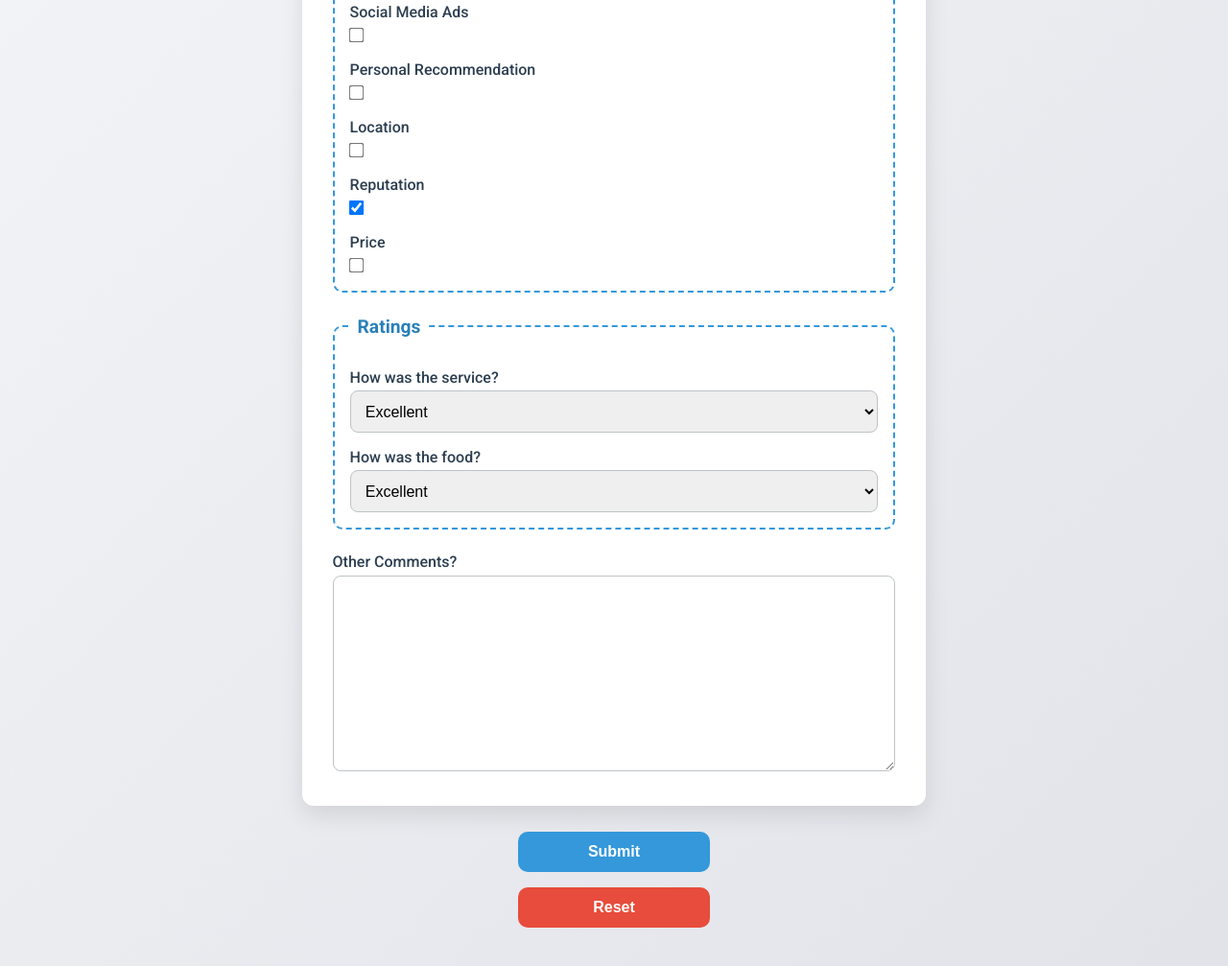
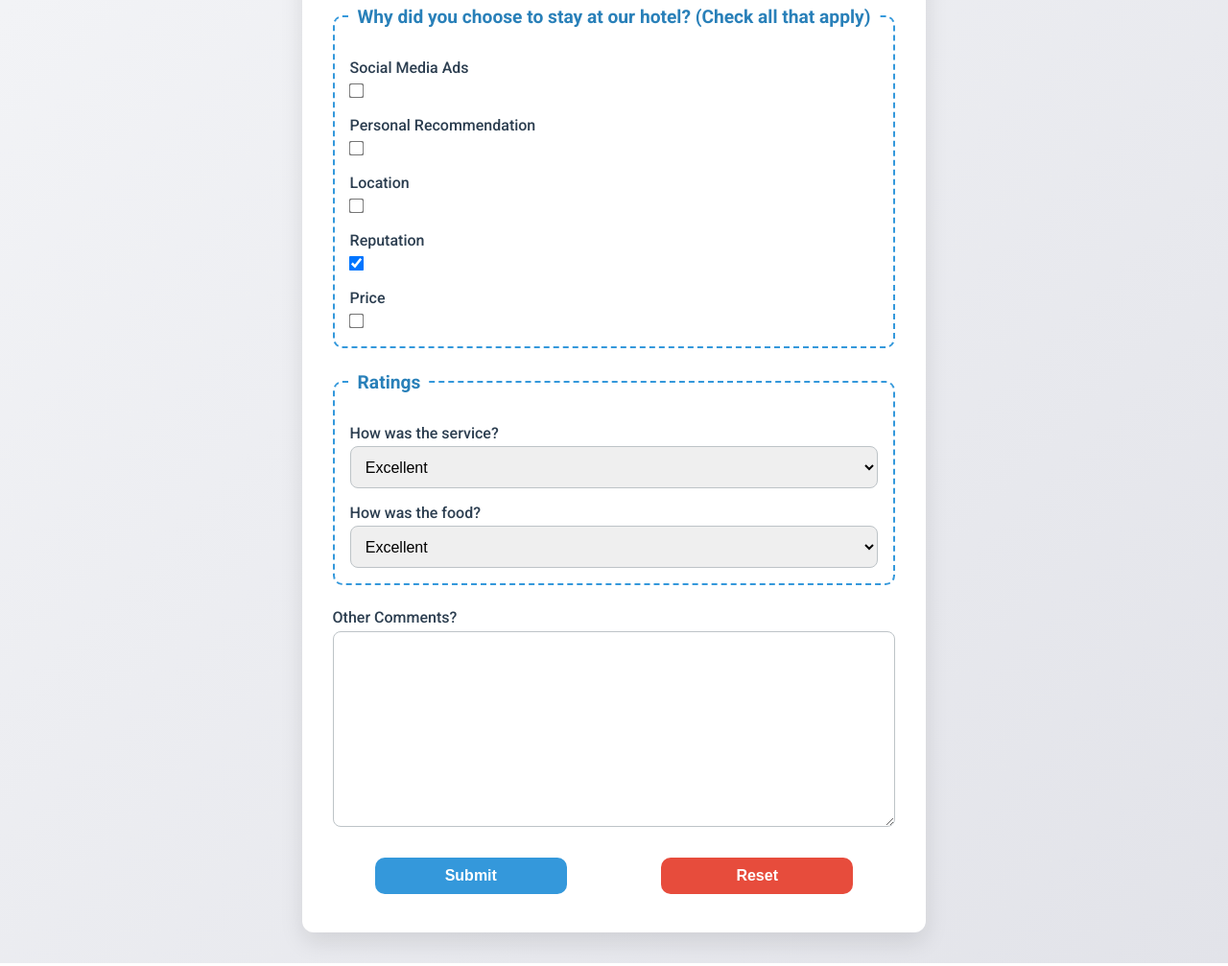
Before and after one commit to youngberry1/hotel-feedback-form, a plain HTML site: page index.html in a window 1280 px wide. Shown: the part 699-1706 px from the top of the page at 96% size. Drawn offline with Linux system fonts and the light colour scheme.

Commit message:
fixed the " at the end of the form action url, also moved the Submit and Reset button inside the form input to make the form dubmiddion work.

```diff
--- a/index.html
+++ b/index.html
@@ -18,7 +18,7 @@
       </p>
     </header>
     <main>
-      <form class="form" method="POST" action="https://getform.io/f/aolmngdb>
+      <form class="form" method="POST" action="https://getform.io/f/aolmngdb">
         <fieldset class="fieldset1">
           <legend>Personal Information</legend>
           <label for="full-name">Name (required):</label>
@@ -103,10 +103,13 @@
 
         <label for="comments">Other Comments?</label>
         <textarea cols="30" rows="10" name="comments" id="comments"></textarea>
+        <br>
+        <div class="form-buttons">
+          <button type="submit">Submit</button>
+          <button type="reset">Reset</button>
+        </div>
       </form>
-      <br>
-      <button type="submit">Submit</button>
-      <button type="reset">Reset</button>
+
     </main>
   </body>
 </html>
--- a/styles.css
+++ b/styles.css
@@ -105,8 +105,8 @@ button {
   display: inline-block;
   width: 100%;
   max-width: 200px;
-  padding: 0.75rem 1rem;
-  font-size: 1rem;
+  padding: 10px 20px;
+  font-size: 16px;
   font-weight: bold;
   color: #fff;
   background-color: #3498db;
@@ -133,6 +133,13 @@ main {
   align-items: center;
 }
 
+.form-buttons {
+  display: flex;
+  justify-content: center;
+  gap: 10px; /* Adds spacing between the buttons */
+  margin-top: 20px; /* Adds space above the buttons */
+}
+
 /* Mobile Friendly */
 @media (max-width: 600px) {
   form {
```
